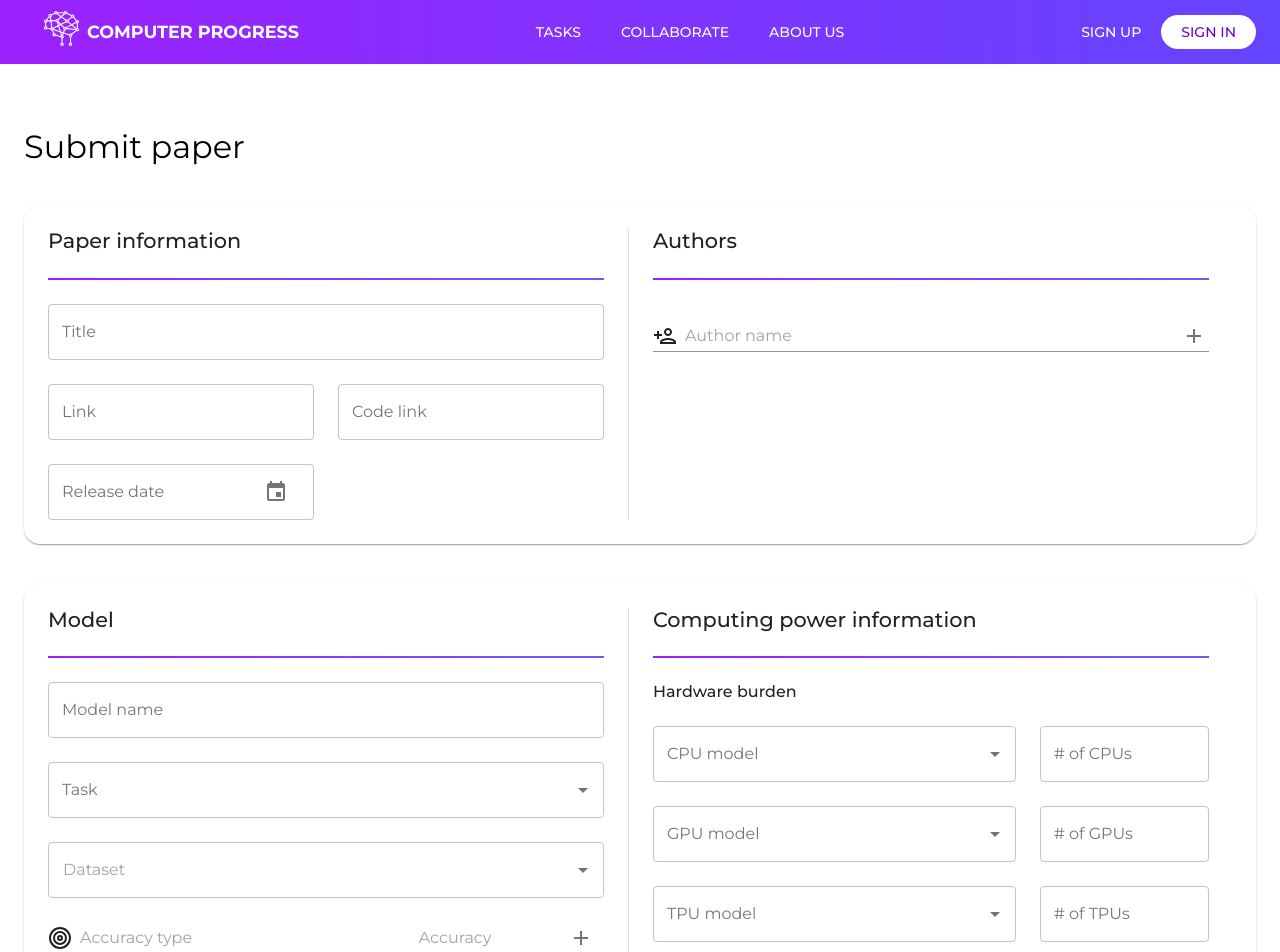
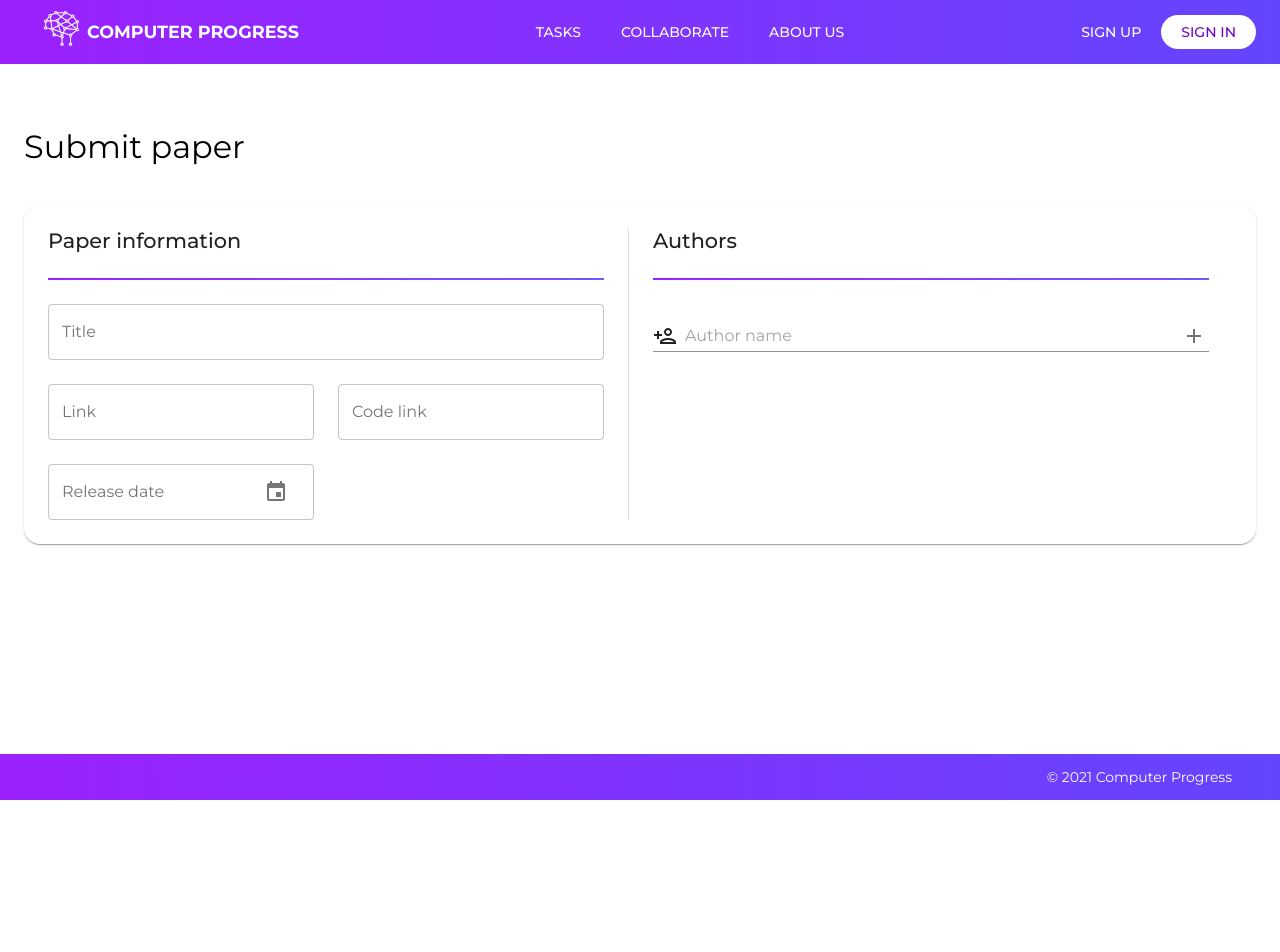
Before and after one commit to Computer-Progress/computerprogress.com, a Next.js app: page /submit-paper in a window 1280 px wide. Shown: the top 952 px of the page. After the commit the page ends 800 px from the top, so only its background shows below. Built offline with nearby package versions, Linux system fonts and the light colour scheme.

Commit message:
Add useEffect hook on paper information

```diff
--- a/components/PaperInformation/index.js
+++ b/components/PaperInformation/index.js
@@ -1,4 +1,4 @@
-import { useState } from "react";
+import { useEffect, useState } from "react";
 
 import {
   Grid,
@@ -26,17 +26,25 @@ import Divider from "../Divider";
 
 import { StyledCard, StyledBoxContainer, StyledTextField } from "./styles";
 
-export default function PaperInformation({ paper, handleChange }) {
+export default function PaperInformation(props) {
   const theme = useTheme();
   const isLargeScreen = useMediaQuery(theme.breakpoints.up("md"));
 
+  const [paper, setPaper] = useState({
+    title: "",
+    link: "",
+    code_link: "",
+    publication_date: null,
+    authors: [],
+  });
   const [newAuthor, setNewAuthor] = useState("");
 
-  function handlePaperInformationChange(obj) {
-    const newPaper = { ...paper };
-    newPaper[obj.target.name] = obj.target.value;
+  useEffect(() => {
+    props.handlePaperInformationChange(paper);
+  }, [paper]);
 
-    handleChange(newPaper);
+  function handleChange({ target: { name, value } }) {
+    setPaper({ ...paper, [name]: value });
   }
 
   function addAuthor(event) {
@@ -49,7 +57,7 @@ export default function PaperInformation({ paper, handleChange }) {
     const newPaper = { ...paper };
     newPaper["authors"].push(newAuthor);
 
-    handleChange(newPaper);
+    setPaper(newPaper);
     setNewAuthor("");
   }
 
@@ -57,7 +65,7 @@ export default function PaperInformation({ paper, handleChange }) {
     const newPaper = { ...paper };
     newPaper.authors.splice(authorIndex, 1);
 
-    handleChange(newPaper);
+    setPaper(newPaper);
   }
 
   return (
@@ -87,7 +95,7 @@ export default function PaperInformation({ paper, handleChange }) {
                   label="Title"
                   value={paper.title}
                   variant="outlined"
-                  onChange={handlePaperInformationChange}
+                  onChange={handleChange}
                 />
               </Grid>
 
@@ -97,7 +105,7 @@ export default function PaperInformation({ paper, handleChange }) {
                   label="Link"
                   value={paper.link}
                   variant="outlined"
-                  onChange={handlePaperInformationChange}
+                  onChange={handleChange}
                 />
               </Grid>
 
@@ -107,7 +115,7 @@ export default function PaperInformation({ paper, handleChange }) {
                   label="Code link"
                   value={paper.code_link}
                   variant="outlined"
-                  onChange={handlePaperInformationChange}
+                  onChange={handleChange}
                 />
               </Grid>
 
@@ -122,7 +130,7 @@ export default function PaperInformation({ paper, handleChange }) {
                   value={paper.publication_date}
                   InputAdornmentProps={{ position: "end" }}
                   onChange={(date) =>
-                    handleChange({
+                    setPaper({
                       ...paper,
                       publication_date: date,
                     })
--- a/containers/SubmitPaper/index.js
+++ b/containers/SubmitPaper/index.js
@@ -4,7 +4,7 @@ import { MuiTheme } from "../../styles/theme";
 
 import PageTemplate from "../../components/PageTemplate";
 import PaperInformation from "../../components/PaperInformation";
-import SubmitPaperModel from "../../components/SubmitPaperModel";
+import ModelInformation from "../../components/ModelInformation";
 
 import { Box, Grid, Typography } from "@material-ui/core/";
 
@@ -16,12 +16,12 @@ const emptyPaper = {
   authors: [],
   models: [
     {
-      name: "",
-      task: 0,
-      dataset: 0,
-      cpu: 0,
-      gpu: 0,
-      tpu: 0,
+      name: "a",
+      task: null,
+      dataset: null,
+      cpu: null,
+      gpu: null,
+      tpu: null,
       gflops: 0,
       multiply_adds: 0,
       number_of_parameters: 0,
@@ -41,7 +41,14 @@ const emptyPaper = {
 export default function SubmitPaper() {
   const [paper, setPaper] = useState(emptyPaper);
 
-  function handleChange(newPaper) {
+  function handlePaperInformationChange(newPaper) {
+    setPaper(newPaper);
+  }
+
+  function handleModelChange(newModel, modelIndex) {
+    const newPaper = { ...paper };
+    newPaper.models[modelIndex] = newModel;
+
     setPaper(newPaper);
   }
 
@@ -57,12 +64,20 @@ export default function SubmitPaper() {
             </Grid>
 
             <Grid item xs={12}>
-              <PaperInformation paper={paper} handleChange={handleChange} />
+              <PaperInformation
+                paper={paper}
+                handlePaperInformationChange={handlePaperInformationChange}
+              />
             </Grid>
-
-            <Grid item xs={12}>
-              <SubmitPaperModel />
-            </Grid>
+            {/* {paper.models.map((model, index) => (
+              <Grid item xs={12} key={index}>
+                <ModelInformation
+                  model={model}
+                  modelIndex={index}
+                  handleModelChange={handleModelChange}
+                />
+              </Grid>
+            ))} */}
           </Grid>
         </Box>
       </PageTemplate>
```
